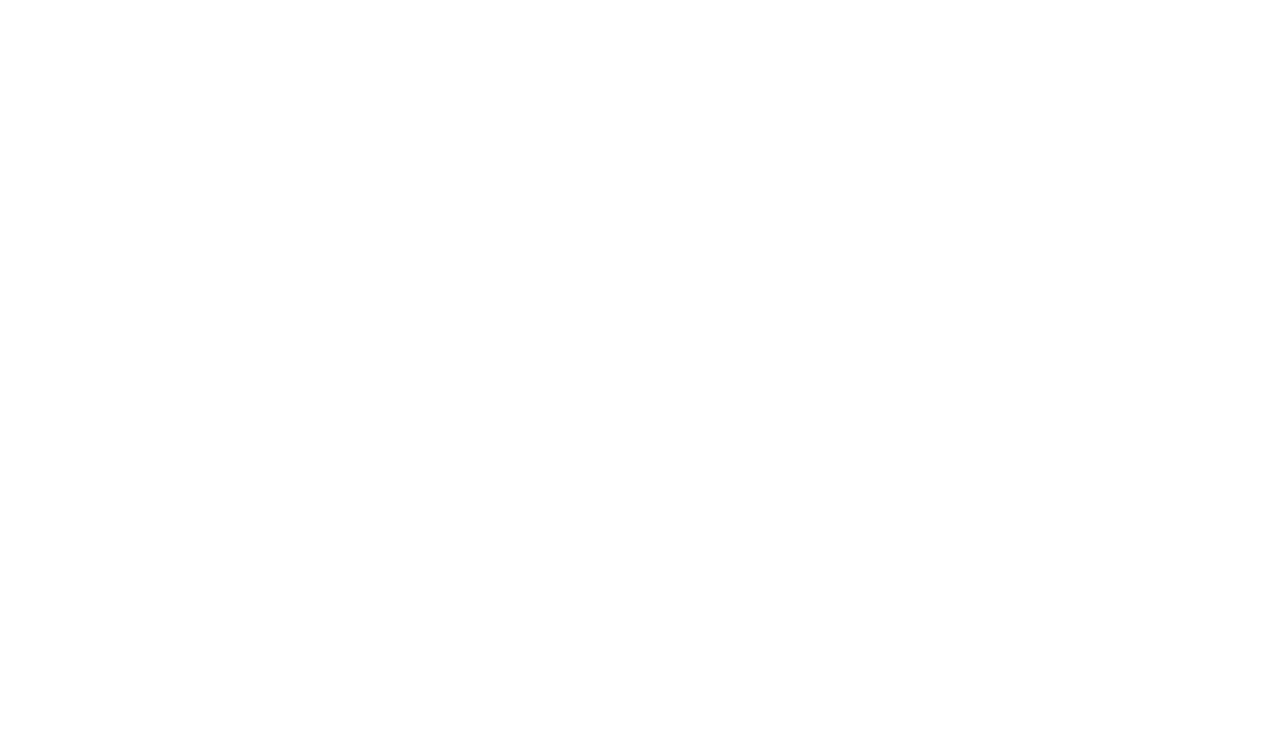
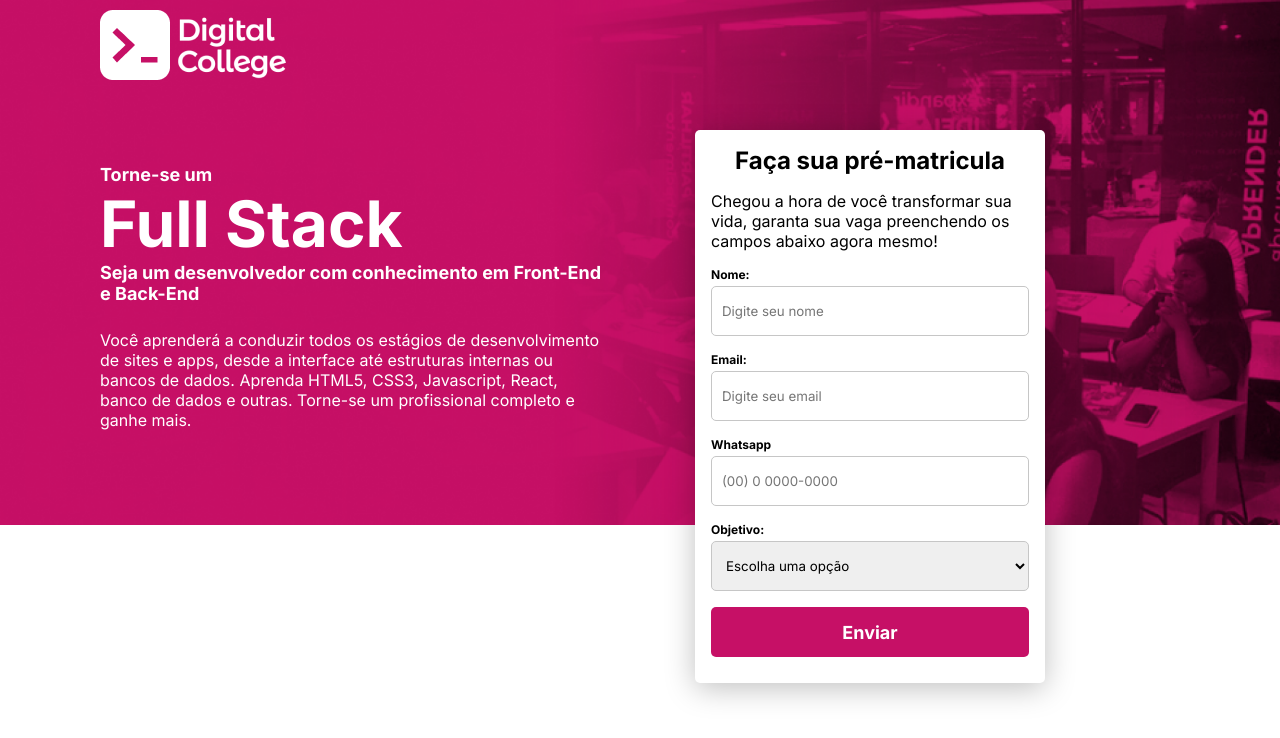
Before and after one commit to ursarah/imersao_14-01-23, a plain HTML site: page index.html in a window 1280 px wide. Drawn offline with Linux system fonts and the light colour scheme.

Commit message:
imersão quase completo

```diff
--- /dev/null
+++ b/css/style.css
@@ -0,0 +1,125 @@
+@import url('https://fonts.googleapis.com/css2?family=Inter:wght@400;700&display=swap');
+
+*{
+    margin: 0;
+    box-sizing: border-box;
+    border: 0;
+    list-style: none;
+    text-decoration: none;
+    font-family: 'Inter', sans-serif;
+}
+#topo{
+    background-image:  url("../image/bg-topo.png");
+    background-size: cover;
+    padding: 0 100px;
+    padding-top: 10px;
+    position: relative;
+    padding-bottom: 95px;
+}
+#topo .logo{
+    margin-bottom: 80px;
+}
+#topo .conteudo{
+    width: 505px;
+    color: #ffffff;
+
+}
+#topo .conteudo h6{
+    font-size: 18px;
+}
+#topo .conteudo h1{
+    font-size: 64px;
+}
+#topo .conteudo p{
+    margin-top: 26px;
+}
+#topo form{
+    width: 350px;
+    background-color: #ffffff;
+    padding: 16px;
+    padding-bottom: 26px;
+    position: absolute;
+    top: 130px;
+    right: 235px;
+    border-radius: 5px;
+    box-shadow: 0 5px 30px rgba(0, 0,0, 0.25);
+}
+#topo form h3{
+    font-size: 24px;
+    text-align: center;
+    margin-bottom: 16px;
+}
+#topo form p{
+    margin-bottom: 16px;
+}
+#topo form label{
+    display: block;
+    font-size: 12px;
+    margin-bottom: 4px;
+    font-weight: bold;
+}
+#topo form input,#topo form select{
+    height: 50px;
+    border: 1px solid #c6c6c6;
+    outline: none;
+    padding-left: 10px;
+    margin-bottom: 16px;
+    border-radius: 5px;
+    width: 100%;
+    transition: 300ms;
+}
+#topo form input:focus,#topo form select:focus{
+    border-color: #c61066;
+}
+#topo form button{
+    width: 100%;
+    height: 50px;
+    font-size: 18px;
+    color: white;
+    background-color: #c61066;
+    border-radius: 5px;
+    text-align: center;
+    font-weight: bold;
+    transition: 200ms;
+    cursor: pointer;
+}
+#topo form button:hover{
+    background-color: #9a064b;
+}
+#topo form button:disabled{
+    background-color: #666666;
+    color: #333333;
+    cursor: default;
+}
+
+@media only screen and (max-width:1024px){
+    #topo{
+        padding: 0 60px;
+    }
+    #topo form{
+        right: 60px;
+    }
+}
+@media only screen and (max-width:768px) {
+    #topo form{
+        position: initial;
+        top: initial;
+        right: initial;
+        margin-top: 26px;
+        width: 100%;
+    }
+}
+@media only screen and (max-width:480px) {
+    #topo{
+        padding:0 16px;
+    }
+    #topo .conteudo{
+        width: 100%;
+    }
+    #topo .conteudo h1,#topo .conteudo h6{
+        text-align: center;
+    }
+    #topo .conteudo p{
+    text-align: justify;
+    }
+}
--- a/index.html
+++ b/index.html
@@ -5,8 +5,44 @@
     <meta http-equiv="X-UA-Compatible" content="IE=edge">
     <meta name="viewport" content="width=device-width, initial-scale=1.0">
     <title>Document</title>
+    <link rel="stylesheet" href="css/style.css">
 </head>
 <body>
+    <main>
+        <section id="topo">
+            <div class="logo">
+                <img src="image/Group 1.png" alt="">
+            </div>
+            <div class="conteudo">
+                <h6>Torne-se um</h6>
+                <h1>Full Stack</h1>
+                <h6>Seja um desenvolvedor com conhecimento
+                    em Front-End e Back-End</h6>
+                <p>Você aprenderá a conduzir todos os estágios de desenvolvimento de sites e apps, desde a interface até estruturas internas ou bancos de dados. Aprenda HTML5, CSS3, Javascript, React, banco de dados e outras. Torne-se um profissional completo e ganhe mais.</p>
+            </div>
+            <form id="cadastro" onsubmit="salvarNaAPI()">
+                <h3>Faça sua pré-matricula</h3>
+                <p>Chegou a hora de você transformar sua vida, garanta sua vaga preenchendo os campos abaixo agora mesmo!</p>
+                <label for="nome">Nome:</label>
+                <input type="text" id="nome" placeholder="Digite seu nome" required/>
 
+                <label for="email">Email:</label>
+                <input type="email" id="email" placeholder="Digite seu email" required/>
+
+                <label for="whatsapp">Whatsapp</label>
+                <input type="tel" id="whatsapp" placeholder="(00) 0 0000-0000" required/>
+
+                <label for="objetivo">Objetivo:</label>
+                <select id="objetivo">
+                    <option value="">Escolha uma opção</option>
+                    <option value="">Mais ganho</option>
+                    <option value=""></option>
+                </select>
+                <button type="submit" id="btn">Enviar</button>
+            </form>
+        </section>
+
+    </main>
+    <script src="js/scripts.js"></script>
 </body>
 </html>
--- /dev/null
+++ b/js/scripts.js
@@ -0,0 +1,25 @@
+function salvarNaAPI(){
+    event.preventDefault()
+    let aluno = {
+        nome: nome.value,
+        email: email.value,
+        whatsapp: whatsapp.value,
+        objetivo: objetivo.value
+    }
+
+    let button = document.getElementById('btn')
+    button.disabled = "true"
+    fetch("https://63388a25383946bc7fe9a891.mockapi.io/digital-store-users",
+    {
+        method: "POST",
+        headers: {
+            "Content-Type": "application/json",
+        },
+        body: JSON.stringify(aluno)
+    }
+    ).then(() => {
+        button.disabled = "false"
+        alert('Enviado com sucesso')
+        document.getElementById('cadastro')
+    })
+}
```
Also changed, not shown: image/Group 1.png (added), image/bg-topo.png (added).
